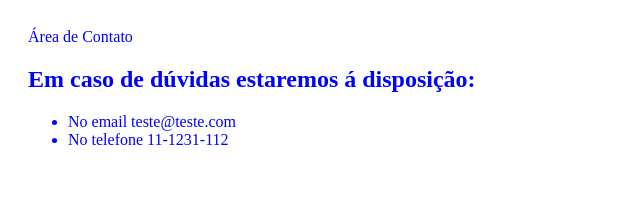
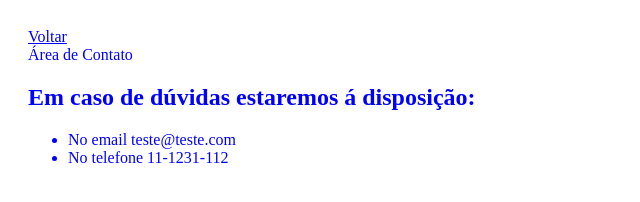
Before and after one commit to leonarah/meu_projeto_versionado, a plain HTML site: page views/contato.html in a window 1280 px wide. Shown: the whole page, without its empty margins (0-640 px from the left). Drawn offline with Linux system fonts and the light colour scheme; files that its build step writes are made by us from their sources.

Commit message:
links para voltar para home

```diff
--- a/views/contato.html
+++ b/views/contato.html
@@ -1,6 +1,7 @@
 <html>
 <head><link href="estilos/base.css" rel="stylesheet"></head>
 <body>
+	<a href="../index.html">Voltar</a>
 	<div class="login">
 		<div>Área de Contato</div>
 		<h2>Em caso de dúvidas estaremos á disposição:</h2>
```
Also changed, not shown: views/login.html (+1 -0 lines), views/logs.html (+1 -0 lines).
